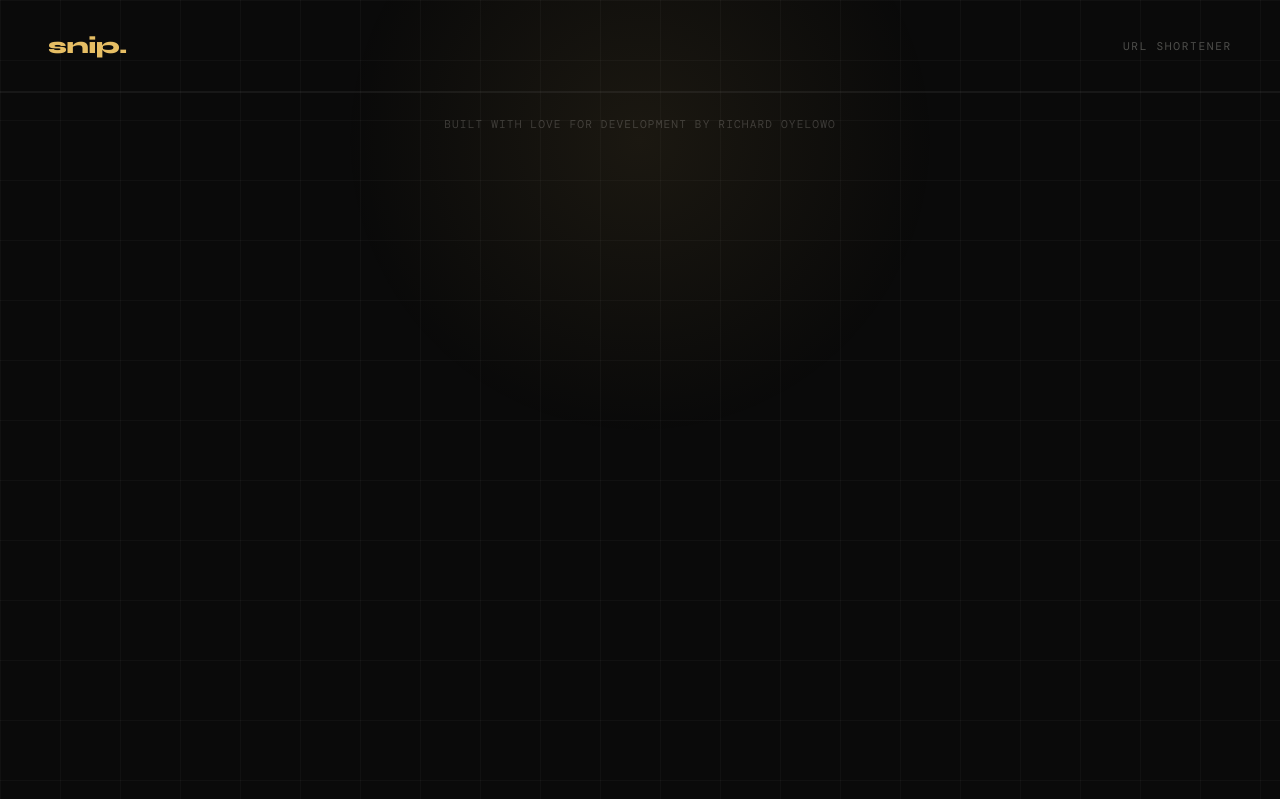
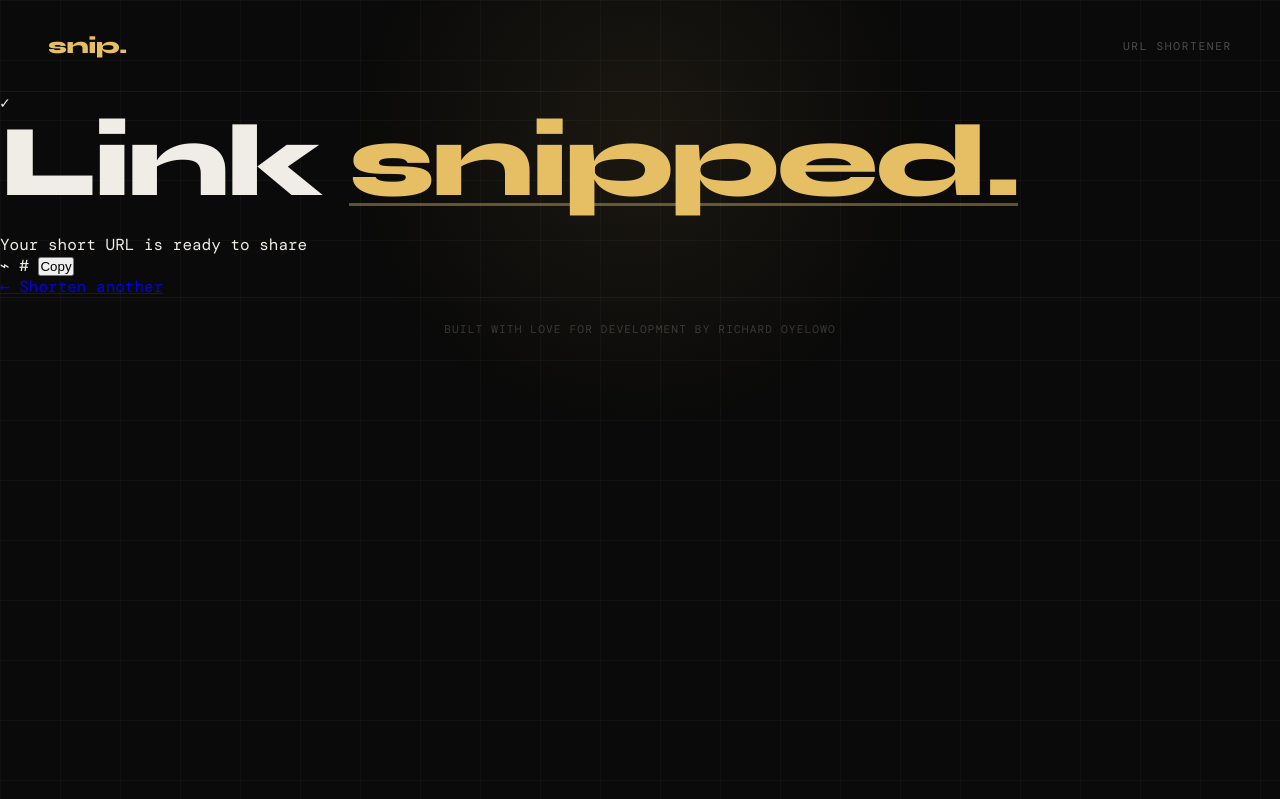
Before and after one commit to RichardOyelowo/url-shortener, a FastAPI app: template app/templates/result.html in a window 1280 px wide. Shown: the top 799 px of the page. Run offline with FastAPI, Linux system fonts and the light colour scheme; the template is opened without the code that fills it: most values are stand-ins (such as "Sample title", 1, 10 or a date in 2020); parts of the project's set-up code (start-up, migrations or seed data) failed here and were passed over; some web fonts are replaced.

Commit message:
restructured result page with css

```diff
--- a/app/templates/result.html
+++ b/app/templates/result.html
@@ -1,4 +1,62 @@
 {% extends "layout.html" %}
 
 {% block body %}
+    <div class="result-page">
+        <div class="checkmark">✓</div>
+        <h1 class="result-heading">Link <span style="color:#e6be64">snipped.</span></h1>
+        <p class="result-sub">Your short URL is ready to share</p>
+
+        <div class="link-box">
+            <span class="link-icon">⌁</span>
+            <span class="link-text" id="short-url">{{ link }}</span>
+            <button class="copy-btn" id="copy-btn">Copy</button>
+        </div>
+
+        <div class="result-actions">
+            <a href="/" class="btn-ghost">← Shorten another</a>
+        </div>
+
+        <script>
+            document.getElementById('copy-btn').addEventListener('click', function () {
+                const btn = this;
+                const text = document.getElementById('short-url').textContent.trim();
+
+                if (navigator.clipboard && window.isSecureContext) {
+                    navigator.clipboard.writeText(text)
+                        .then(() => showCopied(btn))
+                        .catch(() => fallbackCopy(text, btn));
+                } else {
+                    fallbackCopy(text, btn);
+                }
+            });
+
+            function fallbackCopy(text, btn) {
+                const textarea = document.createElement('textarea');
+                textarea.value = text;
+                textarea.style.position = 'fixed';
+                textarea.style.opacity = '0';
+                document.body.appendChild(textarea);
+                textarea.select();
+
+                try {
+                    document.execCommand('copy');
+                    showCopied(btn);
+                } catch (err) {
+                    console.error('Copy failed', err);
+                }
+
+                document.body.removeChild(textarea);
+            }
+
+            function showCopied(btn) {
+                btn.textContent = '✓ Copied';
+                btn.classList.add('copied');
+
+                setTimeout(() => {
+                    btn.textContent = 'Copy';
+                    btn.classList.remove('copied');
+                }, 2000);
+            }
+        </script>
+    </div>
 {% endblock %}
```
